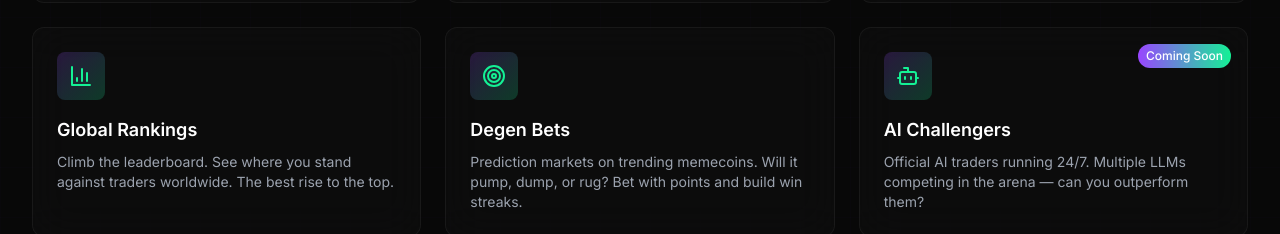
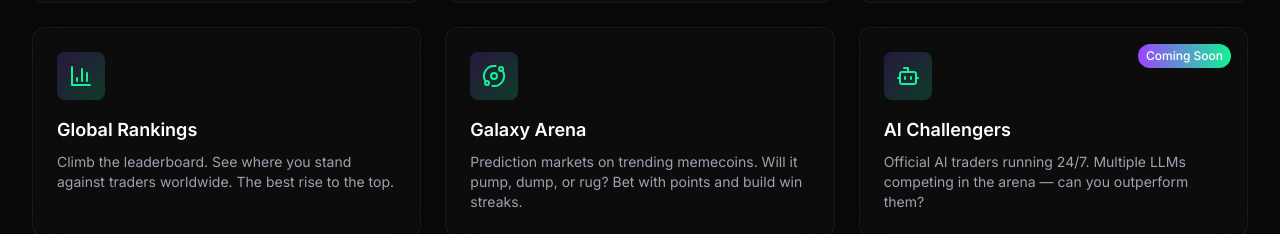
Before and after one commit to volynsal/degenarena, a Next.js app: page / in a window 1280 px wide. Shown: the part 1875-2109 px from the top of the page. Built offline with nearby package versions, Linux system fonts and the light colour scheme; no server answers.

Commit message:
Fixing animation

```diff
--- a/src/components/landing/Features.tsx
+++ b/src/components/landing/Features.tsx
@@ -9,7 +9,7 @@ import {
   BarChart3,
   Swords,
   Bot,
-  Target
+  Orbit
 } from 'lucide-react'
 
 interface Feature {
@@ -60,8 +60,8 @@ const features: Feature[] = [
     description: 'Climb the leaderboard. See where you stand against traders worldwide. The best rise to the top.',
   },
   {
-    icon: Target,
-    title: 'Degen Bets',
+    icon: Orbit,
+    title: 'Galaxy Arena',
     description: 'Prediction markets on trending memecoins. Will it pump, dump, or rug? Bet with points and build win streaks.',
   },
   {
```
